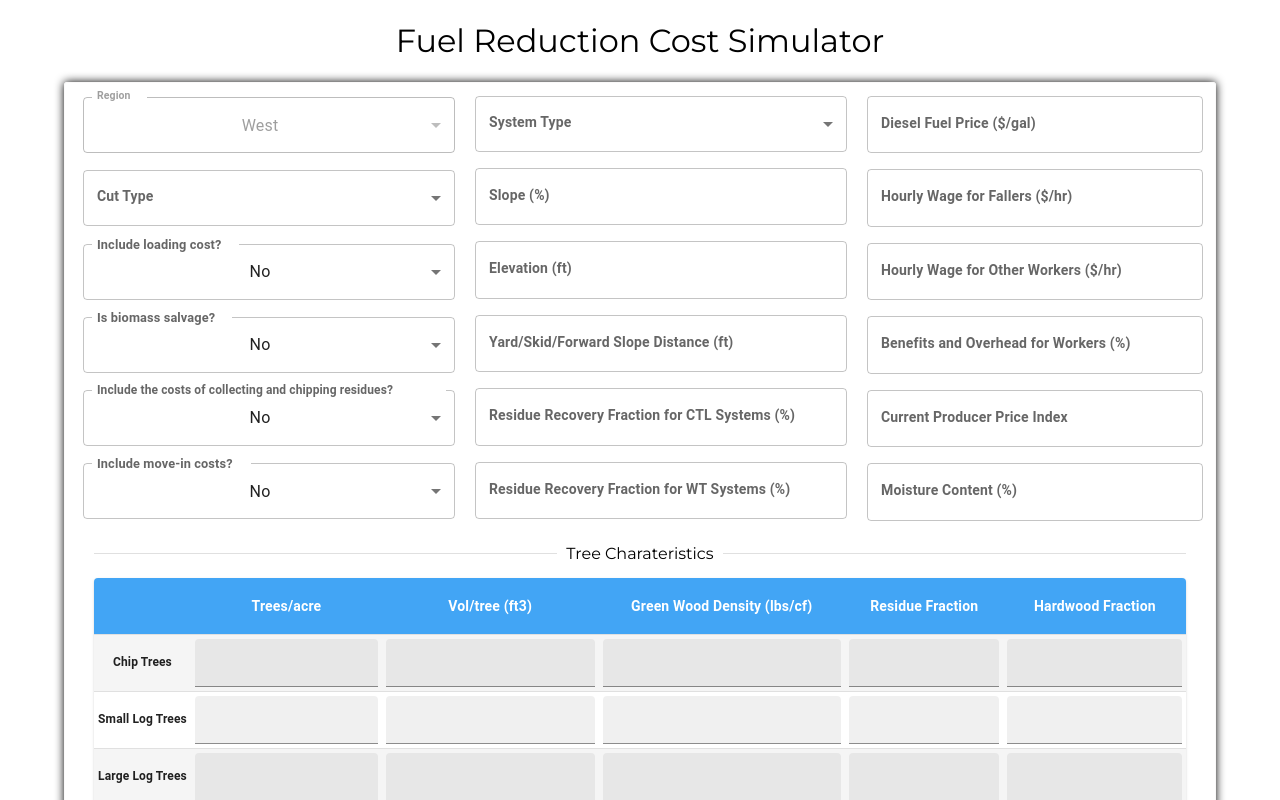
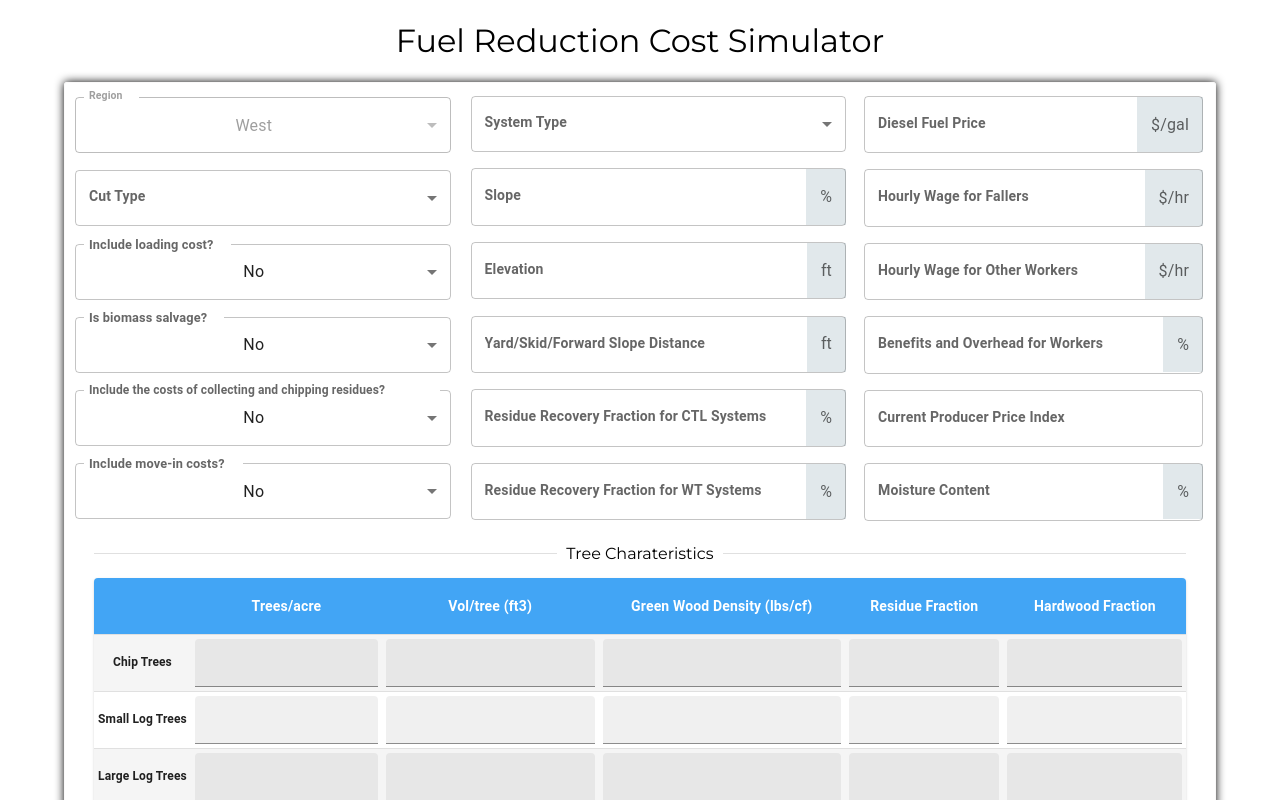
Before and after one commit to ucdavis/FRCS, a React (Create React App) app: page / in a window 1280 px wide. Shown: the top 800 px of the page. Built offline with nearby package versions, Linux system fonts and the light colour scheme.

Commit message:
add inputadonrment for units

```diff
--- a/src/Page.css
+++ b/src/Page.css
@@ -25,6 +25,7 @@
   display: flex;
   flex-direction: column;
   justify-content: space-evenly;
+  align-items: center;
   width: 50%;
   margin: 5px 10px;
 }
@@ -35,12 +36,21 @@
 .configuration-middle {
   width: 50%;
   margin: 5px 10px;
+  display: flex;
+  flex-direction: column;
+  justify-content: space-evenly;
+  align-items: center;
+
 }
 
 .configuration-right {
   width: 30%;
-  margin: 5px 10px;
-  padding-right: 10px;
+  margin: 5px auto;
+  align-items: center;
+  margin-right: 20px;
+}
+.textfield {
+  padding-right: 0;
 }
 
 .hide {
@@ -126,9 +136,8 @@ input[type="number"] {
     flex-basis: 45%;
     margin-left: 15px;
   }
-
-  /* .right:nth-of-type(even){
-    margin-left: 15px;
+  /* .label {
+    font-size: 10px;
   } */
 
   .hide {
@@ -142,10 +151,9 @@ input[type="number"] {
   .configuration {
     height: fit-content;
     flex-direction: row;
-    margin-left: 1%;
   }
   .configurationLeftmiddle {
-    width: 65%;
+    width: 70%;
     display: flex;
     flex-direction: row;
   }
@@ -156,8 +164,16 @@ input[type="number"] {
     width: 50%;
   }
   .configuration-right {
-    width: 30%;
+    width: 28%;
+    display: flex;
+    flex-direction: column;
+    align-items: center;
+    margin-left: auto;
+    margin-right: auto;
   }
+  /* .label {
+    font-size: 11px;
+  } */
 
   .hide {
     width: 80%;
--- a/src/Page.js
+++ b/src/Page.js
@@ -14,7 +14,16 @@ import Divider from "@mui/material/Divider";
 import FilledInput from "@mui/material/FilledInput";
 import InputAdornment from "@mui/material/InputAdornment";
 import initialInput from "./initialInput";
+import { ThemeProvider, createTheme } from '@mui/material/styles';
 // import { StylesProvider } from '@mui/styles';
+
+const styledInputAdornment = {
+  padding: "27.5px 14px",
+  backgroundColor: '#E1E8EB',
+  marginLeft: '0px',
+}
+
+// const
 
 function Page() {
   const systemTypes = [
@@ -65,16 +74,6 @@ function Page() {
   const handleMoveInDist = (e) => {
     setState({ moveInDistance: parseFloat(e.target.value) || 0 });
   };
-  // const handleCalcLoad = () => { setState({includeLoadingCosts: !state.includeLoadingCosts}) }
-  // const handleCalcMoveIn = () => {
-  //   setState({includeMoveInCosts: !state.includeMoveInCosts});
-  //   if(state.CalcMoveIn === false) {
-  //     setState({moveInDistance: 0});
-  //     setState({area: 0});
-  //   }
-  //  }
-  // const handleCalcResidues = () => { setState({includeCostsCollectChipResidues: !state.includeCostsCollectChipResidues})}
-  // const handleChipAll = () => { setState({isBiomassSalvage: !state.isBiomassSalvage}) }
   const handlewageFaller = (e) => {
     setState({ wageFaller: parseFloat(e.target.value) || 0 });
   };
@@ -169,7 +168,6 @@ function Page() {
                       <MenuItem
                         value={cut}
                         key={id}
-                        style={{ fontSize: "14px", fontWeight: "600" }}
                       >
                         {" "}
                         {cut}{" "}
@@ -198,7 +196,6 @@ function Page() {
                     </Box>
                   }
                   className="select"
-                  notchedOutline
                   onChange={(e) =>
                     setState({ includeLoadingCosts: e.target.value })
                   }
@@ -357,18 +354,24 @@ function Page() {
               </FormControl>
               <FormControl sx={{ m: 1 }} fullWidth>
                 <TextField
+                 sx={{
+                  "& .MuiOutlinedInput-root": {
+                    paddingRight: 0
+                  }
+                }}
                   className="textfield"
                   id="outlined-helperText"
                   label={
                     <Box component="div" className="label">
                       {" "}
-                      Slope (%)
+                      Slope
                     </Box>
                   }
                   InputProps={{
                     inputProps: {
                       style: { textAlign: "center", fontSize: "17px" },
                     },
+                    endAdornment: <InputAdornment position='end'sx={{...styledInputAdornment}}> % </InputAdornment>
                   }}
                   onChange={(e) => handleSlope(e)}
                   value={state.slope.toString()}
@@ -377,17 +380,24 @@ function Page() {
               </FormControl>
               <FormControl sx={{ m: 1 }} fullWidth>
                 <TextField
+                 sx={{
+                  "& .MuiOutlinedInput-root": {
+                    paddingRight: 0
+                  }
+                }}
                   id="outlined-helperText"
                   label={
                     <Box component="div" className="label">
                       {" "}
-                      Elevation (ft)
+                      Elevation
                     </Box>
                   }
                   InputProps={{
                     inputProps: {
                       style: { textAlign: "center", fontSize: "17px" },
                     },
+                    endAdornment: <InputAdornment position='end'sx={{...styledInputAdornment}}> ft </InputAdornment>
+
                   }}
                   onChange={(e) => handleElevation(e)}
                   value={state.elevation.toString()}
@@ -396,17 +406,23 @@ function Page() {
               </FormControl>
               <FormControl sx={{ m: 1 }} fullWidth>
                 <TextField
+                 sx={{
+                  "& .MuiOutlinedInput-root": {
+                    paddingRight: 0
+                  }
+                }}
                   className="textfield"
                   id="outlined-helperText"
                   label={
                     <Box component="div" className="label">
-                      Yard/Skid/Forward Slope Distance (ft)
+                      Yard/Skid/Forward Slope Distance
                     </Box>
                   }
                   InputProps={{
                     inputProps: {
                       style: { textAlign: "center", fontSize: "17px" },
                     },
+                    endAdornment: <InputAdornment position='end'sx={{...styledInputAdornment}}> ft </InputAdornment>
                   }}
                   onChange={(e) => handleDeliverDist(e)}
                   value={state.deliverToLandingDistance.toString()}
@@ -417,17 +433,23 @@ function Page() {
 
               <FormControl sx={{ m: 1 }} fullWidth>
                 <TextField
+                   sx={{
+                    "& .MuiOutlinedInput-root": {
+                      paddingRight: 0
+                    }
+                  }}
                   id="outlined-helperText"
                   label={
                     <Box component="div" className="label">
                       {" "}
-                      Residue Recovery Fraction for CTL Systems (%)
+                      Residue Recovery Fraction for CTL Systems
                     </Box>
                   }
                   InputProps={{
                     inputProps: {
                       style: { textAlign: "center", fontSize: "17px" },
                     },
+                    endAdornment: <InputAdornment position='end'sx={{...styledInputAdornment}}> % </InputAdornment>
                   }}
                   onChange={(e) => {
                     handleresidueRecovFracCTL(e);
@@ -438,18 +460,24 @@ function Page() {
               </FormControl>
               <FormControl sx={{ m: 1 }} fullWidth>
                 <TextField
+                  sx={{
+                    "& .MuiOutlinedInput-root": {
+                      paddingRight: 0
+                    }
+                  }}
                   className="textfield"
                   id="outlined-helperText"
                   label={
                     <Box component="div" className="label">
                       {" "}
-                      Residue Recovery Fraction for WT Systems (%)
+                      Residue Recovery Fraction for WT Systems
                     </Box>
                   }
                   InputProps={{
                     inputProps: {
                       style: { textAlign: "center", fontSize: "17px" },
                     },
+                    endAdornment: <InputAdornment position='end'sx={{...styledInputAdornment}}> % </InputAdornment>
                   }}
                   onChange={(e) => {
                     handleresidueRecovFracWT(e);
@@ -498,17 +526,23 @@ function Page() {
           <div className="configuration-right">
             <FormControl sx={{ m: 1 }} fullWidth className="right">
               <TextField
+                sx={{
+                  "& .MuiOutlinedInput-root": {
+                    paddingRight: 0
+                  }
+                }}
                 id="outlined-helperText"
                 label={
                   <Box component="div" className="label">
                     {" "}
-                    Diesel Fuel Price ($/gal)
+                    Diesel Fuel Price
                   </Box>
                 }
                 InputProps={{
                   inputProps: {
                     style: { textAlign: "center", fontSize: "17px" },
                   },
+                  endAdornment: <InputAdornment position='end'sx={{...styledInputAdornment}}> $/gal </InputAdornment>
                 }}
                 onChange={(e) => {
                   handleDieselFuelPrice(e);
@@ -519,18 +553,24 @@ function Page() {
             </FormControl>
             <FormControl sx={{ m: 1 }} fullWidth className="right">
               <TextField
+                sx={{
+                  "& .MuiOutlinedInput-root": {
+                    paddingRight: 0
+                  }
+                }}
                 className="textfield"
                 id="outlined-helperText"
                 label={
                   <Box component="div" className="label">
                     {" "}
-                    Hourly Wage for Fallers ($/hr)
+                    Hourly Wage for Fallers
                   </Box>
                 }
                 InputProps={{
                   inputProps: {
                     style: { textAlign: "center", fontSize: "17px" },
                   },
+                  endAdornment: <InputAdornment position='end'sx={{...styledInputAdornment}}> $/hr </InputAdornment>
                 }}
                 onChange={(e) => handlewageFaller(e)}
                 value={state.wageFaller.toString()}
@@ -539,18 +579,24 @@ function Page() {
             </FormControl>
             <FormControl sx={{ m: 1 }} fullWidth className="right">
               <TextField
+                sx={{
+                  "& .MuiOutlinedInput-root": {
+                    paddingRight: 0
+                  }
+                }}
                 className="textfield"
                 id="outlined-helperText"
                 label={
                   <Box component="div" className="label">
                     {" "}
-                    Hourly Wage for Other Workers ($/hr)
+                    Hourly Wage for Other Workers
                   </Box>
                 }
                 InputProps={{
                   inputProps: {
                     style: { textAlign: "center", fontSize: "17px" },
                   },
+                  endAdornment: <InputAdornment position='end' sx={{...styledInputAdornment}}> $/hr </InputAdornment>
                 }}
                 onChange={(e) => handlewageOther(e)}
                 value={state.wageOther.toString()}
@@ -559,18 +605,24 @@ function Page() {
             </FormControl>
             <FormControl sx={{ m: 1 }} fullWidth className="right">
               <TextField
+                sx={{
+                  "& .MuiOutlinedInput-root": {
+                    paddingRight: 0
+                  }
+                }}
                 className="textfield"
                 id="outlined-helperText"
                 label={
                   <Box component="div" className="label">
                     {" "}
-                    Benefits and Overhead for Workers (%)
+                    Benefits and Overhead for Workers
                   </Box>
                 }
                 InputProps={{
                   inputProps: {
                     style: { textAlign: "center", fontSize: "17px" },
                   },
+                  endAdornment: <InputAdornment position='end' sx={{...styledInputAdornment}}> % </InputAdornment>
                 }}
                 onChange={(e) => handlelaborBenefits(e)}
                 value={state.laborBenefits.toString()}
@@ -600,17 +652,23 @@ function Page() {
 
             <FormControl sx={{ m: 1 }} fullWidth className="right">
               <TextField
+                sx={{
+                  "& .MuiOutlinedInput-root": {
+                    paddingRight: 0
+                  }
+                }}
                 className="textfield"
                 id="outlined-helperText"
                 label={
                   <Box component="div" className="label">
-                    Moisture Content (%)
+                    Moisture Content
                   </Box>
                 }
                 InputProps={{
                   inputProps: {
                     style: { textAlign: "center", fontSize: "17px" },
                   },
+                  endAdornment: <InputAdornment position='end' sx={{...styledInputAdornment}}> % </InputAdornment>
                 }}
                 onChange={(e) => {
                   handleMoistureContent(e);
--- a/src/Results.js
+++ b/src/Results.js
@@ -19,6 +19,7 @@ import ExportData from "./ExportData";
 import ExampleInput from "./ExampleInput";
 import Snackbar from "@mui/material/Snackbar";
 import MuiAlert from "@mui/material/Alert";
+
 
 const StyledTableCell = styled(TableCell)(({ theme }) => ({
   [`&.${tableCellClasses.head}`]: {
```
